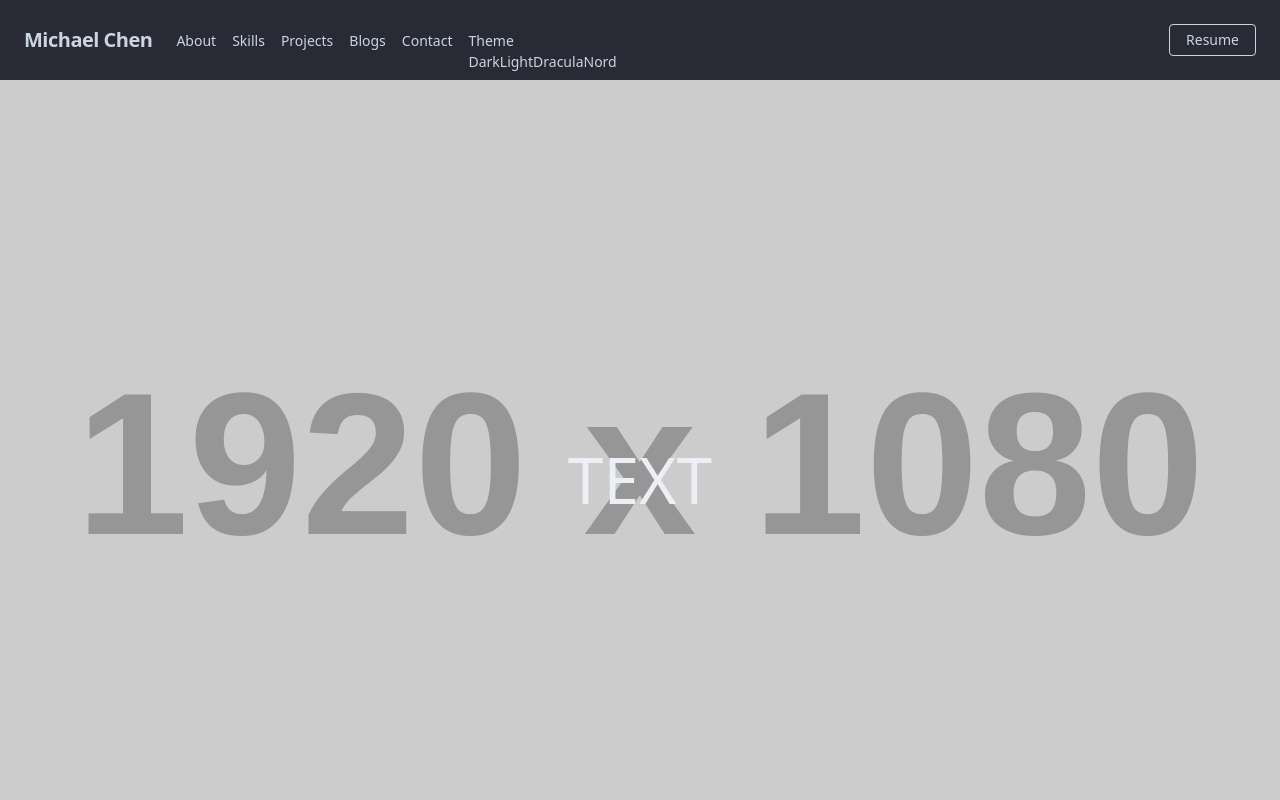
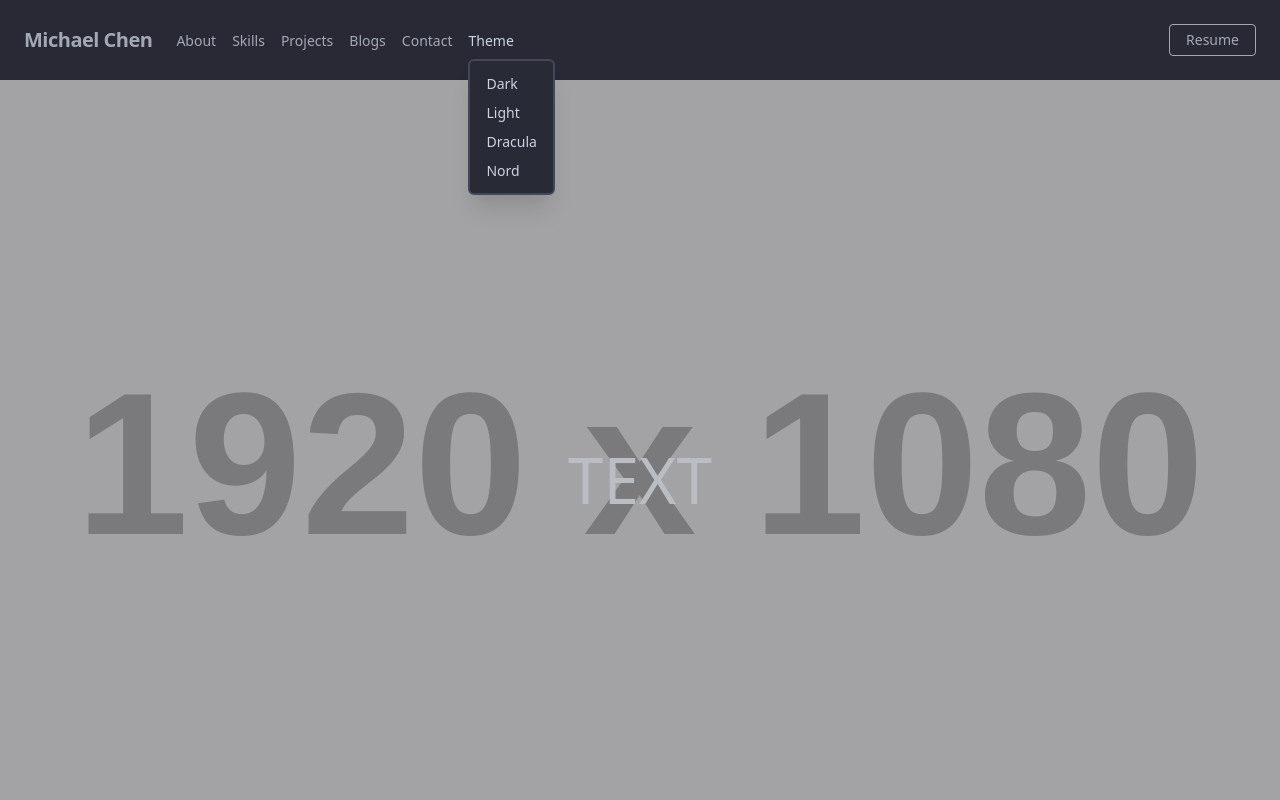
Before and after one commit to michaelcheny/portfolio-v1, a React (Create React App) app: page / in a window 1280 px wide. Both pictures are taken after a click on the element "Theme". Shown: the top 800 px of the page. Built offline with nearby package versions, Linux system fonts and the light colour scheme.

Commit message:
theme drop down looks decent now

```diff
--- a/src/components/ThemeDropdown.js
+++ b/src/components/ThemeDropdown.js
@@ -1,4 +1,4 @@
-import React, { useState } from "react";
+import React, { useState, useEffect } from "react";
 // import Icon from "../assets/images/theme.png";
 // might remove theme icon later
 
@@ -7,17 +7,51 @@ import React, { useState } from "react";
 const ThemeDropdown = () => {
   const [shown, setShown] = useState(false);
 
+  const handleEscape = (event) => {
+    if (event.key === "Esc" || event.key === "Escape") {
+      setShown(false);
+      console.log("poop");
+    }
+  };
+
+  useEffect(() => {
+    document.addEventListener("keydown", handleEscape);
+    return () => {
+      document.removeEventListener("keydown", handleEscape);
+    };
+  }, [shown]);
+
   return (
     <div className="block mt-4 md:inline-block md:mt-0 cursor-pointer relative ">
-      <span className="hover:text-copy-secondary" onClick={() => setShown((p) => !p)}>
+      <span className="z-10 relative hover:text-copy-secondary" onClick={() => setShown((p) => !p)}>
         Theme
       </span>
+      {shown ? (
+        <button
+          className="fixed inset-0 h-full w-full bg-dracula-1 opacity-25 cursor-default"
+          tabIndex="-1"
+          // onKeyPress={handleEscape}
+          onClick={() => setShown(false)}
+        ></button>
+      ) : null}
 
-      <div className={`${shown ? "block" : "hidden"} absolute`}>
-        <a href="">Dark</a>
-        <a href="">Light</a>
-        <a href="">Dracula</a>
-        <a href="">Nord</a>
+      <div
+        className={`${
+          shown ? "block" : "hidden"
+        } absolute border-2 bg-dracula-1 border-background-primary py-2 my-2 rounded-md shadow shadow-xl`}
+      >
+        <a href="" className="block px-4 py-1 hover:text-copy-secondary hover:bg-background-primary">
+          Dark
+        </a>
+        <a href="" className="block px-4 py-1 hover:text-copy-secondary hover:bg-background-primary">
+          Light
+        </a>
+        <a href="" className="block px-4 py-1 hover:text-copy-secondary hover:bg-background-primary">
+          Dracula
+        </a>
+        <a href="" className="block px-4 py-1 hover:text-copy-secondary hover:bg-background-primary">
+          Nord
+        </a>
       </div>
     </div>
   );
```
